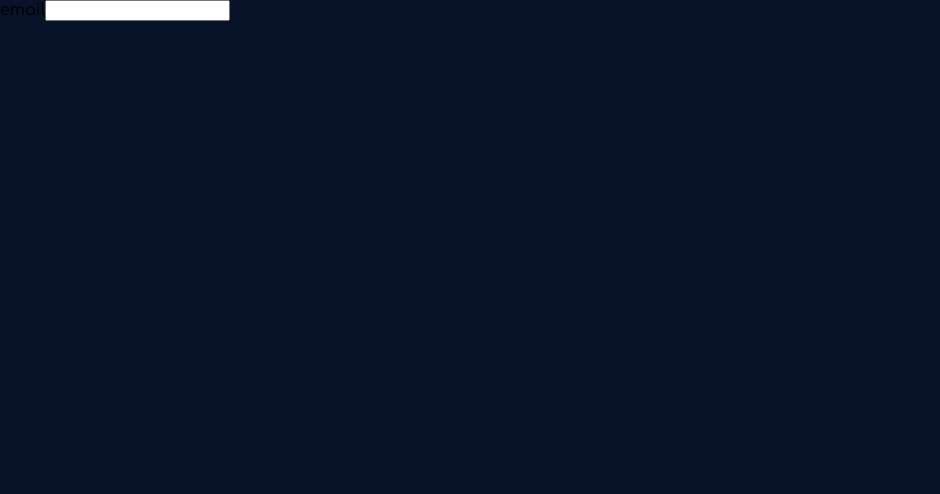
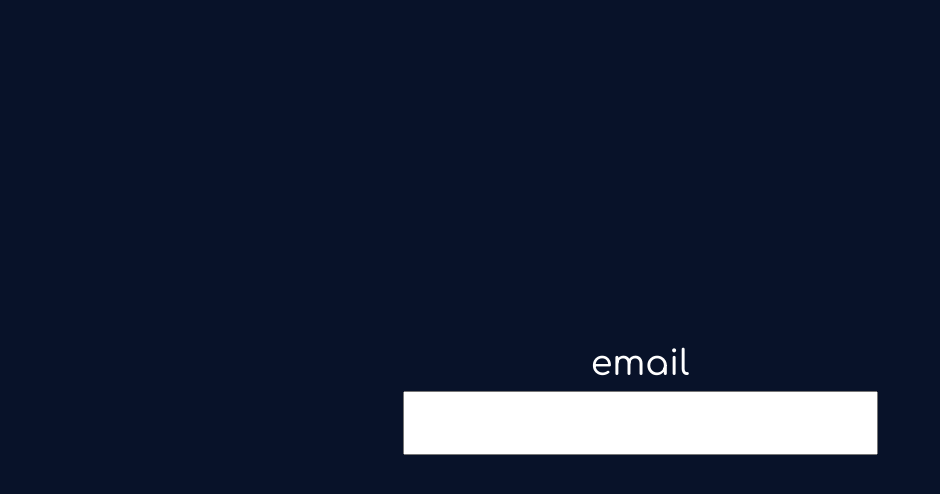
Before and after one commit to MatheusFC2/Example-Form, a React (Create React App) app: page / in a window 1280 px wide. Shown: the top 494 px of the page, without its empty margins (0-940 px from the left). Built offline with nearby package versions, Linux system fonts and the light colour scheme.

Commit message:
docs: create styles to input

```diff
--- a/src/components/Field/Content/index.js
+++ b/src/components/Field/Content/index.js
@@ -1,5 +1,7 @@
 import styled from 'styled-components';
 
-const Content = styled.span``;
+const Content = styled.span`
+    margin-bottom: 10px;
+`;
 
 export default Content;
--- a/src/components/Field/Input/index.js
+++ b/src/components/Field/Input/index.js
@@ -1,6 +1,9 @@
 import styled from 'styled-components';
 
-const Input = styled.input``;
+const Input = styled.input`
+    padding: 10px;
+    font-size: inherit;
+`;
 
 
 export default Input;
--- a/src/components/Field/Label/index.js
+++ b/src/components/Field/Label/index.js
@@ -1,7 +1,10 @@
 import styled from 'styled-components';
 
 const Label = styled.label`
-
+    display: flex;
+    flex-direction: column;
+    font-size: 35px;
+    align-items: center;
 `;
 
 export default Label;
--- a/src/components/Form/index.js
+++ b/src/components/Form/index.js
@@ -1,7 +1,7 @@
 import styled from "styled-components";
 
 const Form = styled.form`
-
+    max-width: 400px;
 `;
 
 export default Form
--- a/src/components/Main/index.js
+++ b/src/components/Main/index.js
@@ -1,6 +1,9 @@
 import styled from 'styled-components';
 
 const Main = styled.main`
+    display: flex;
+    justify-content: center;
+    align-items: center;
     background-color: #081229;
     width: 100vw;
     height: 100vh;
--- a/src/styles/elements/Base.js
+++ b/src/styles/elements/Base.js
@@ -3,6 +3,7 @@ import { createGlobalStyle } from 'styled-components';
 const Base = createGlobalStyle`
     body {
         font-family: 'Comfortaa', cursive;
+        color: #fff;
     },
 
 `;
```
